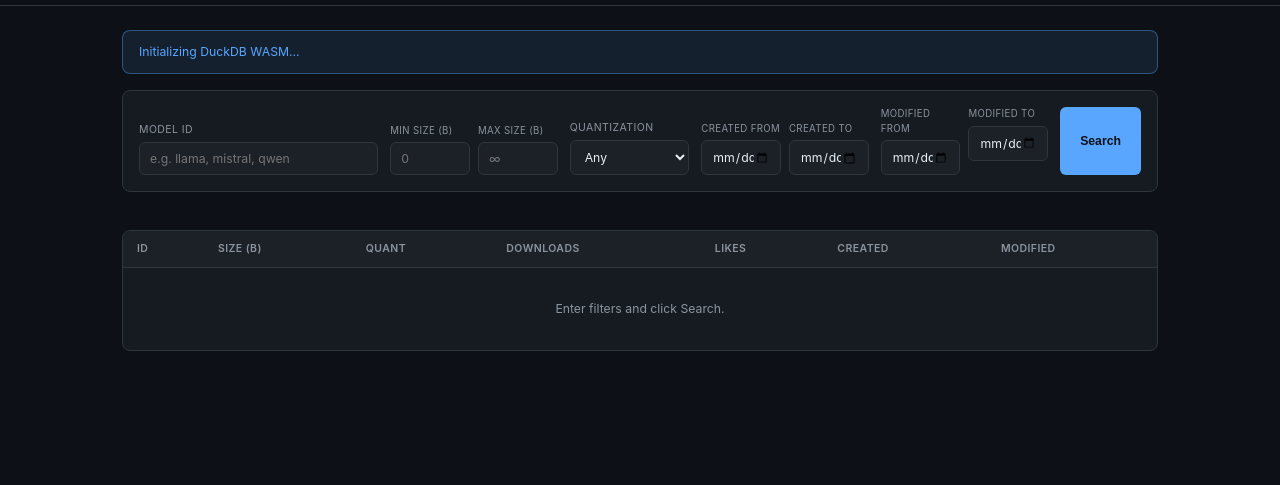
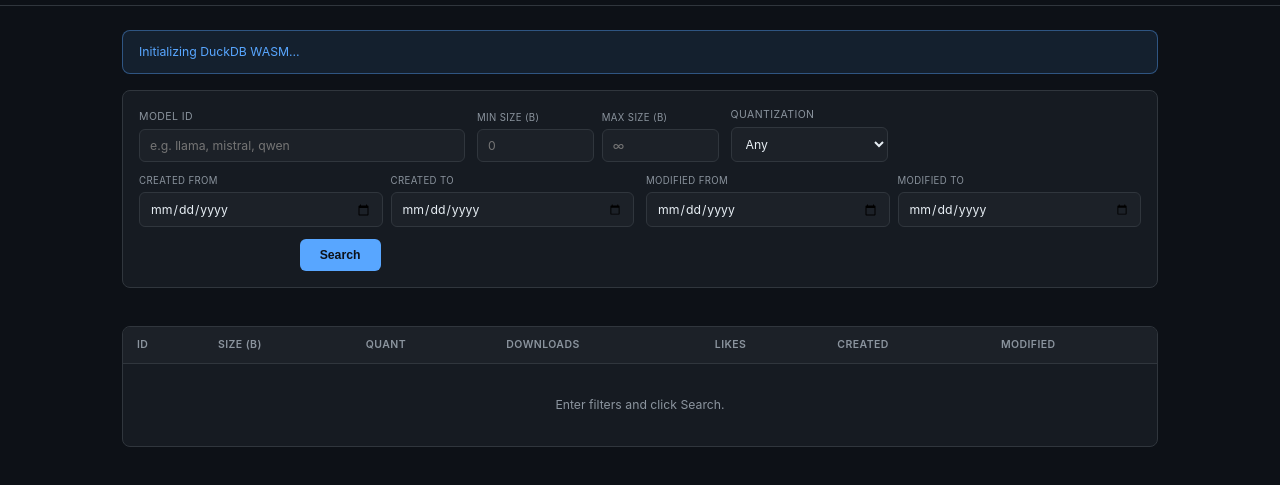
Before and after one commit to amagyar/hf-indexer, a plain HTML site: page frontend/index.html in a window 1280 px wide. Shown: the part 81-566 px from the top of the page. Drawn offline with Linux system fonts and the light colour scheme.

Commit message:
fix: 2-row desktop filter layout to stop inputs squishing
Switch to a 12-column grid with explicit spans so desktop shows a clean
2-row layout (ID/Size/Quant/Search on row 1, Created and Modified pairs on
row 2) instead of cramming every field into one squished line. Mobile
keeps the stacked single-column view with each pair's inputs side by side.

```diff
--- a/frontend/index.html
+++ b/frontend/index.html
@@ -26,7 +26,7 @@
         <input id="f-id" name="id" type="search" placeholder="e.g. llama, mistral, qwen" autocomplete="off" />
       </div>
 
-      <div class="field-pair">
+      <div class="field-pair pair-size">
         <div class="field">
           <label for="f-min-size">Min size (B)</label>
           <input id="f-min-size" name="min_size" type="number" min="0" step="0.1" placeholder="0" />
@@ -49,7 +49,7 @@
         </select>
       </div>
 
-      <div class="field-pair">
+      <div class="field-pair pair-created">
         <div class="field">
           <label for="f-created-from">Created from</label>
           <input id="f-created-from" name="created_from" type="date" />
@@ -60,7 +60,7 @@
         </div>
       </div>
 
-      <div class="field-pair">
+      <div class="field-pair pair-modified">
         <div class="field">
           <label for="f-modified-from">Modified from</label>
           <input id="f-modified-from" name="modified_from" type="date" />
--- a/frontend/styles.css
+++ b/frontend/styles.css
@@ -87,10 +87,12 @@ main {
 
 .hidden { display: none !important; }
 
-/* Filter form */
+/* Filter form: 12-col grid -> clean 2-row layout on desktop.
+   Row 1: Model ID | Size pair | Quant | Search
+   Row 2: Created pair | Modified pair                                   */
 #filter-form {
   display: grid;
-  grid-template-columns: 2fr 1.4fr 1fr 1.4fr 1.4fr auto;
+  grid-template-columns: repeat(12, 1fr);
   gap: 12px;
   align-items: end;
   padding: 16px;
@@ -98,6 +100,19 @@ main {
   border: 1px solid var(--border);
   border-radius: var(--radius);
   margin-bottom: 16px;
+}
+.field-id { grid-column: span 4; }
+.pair-size { grid-column: span 3; }
+.field-quant { grid-column: span 2; }
+.pair-created { grid-column: span 6; }
+.pair-modified { grid-column: span 6; }
+.actions {
+  grid-column: span 3;
+  display: flex;
+  flex-direction: row;
+  justify-content: flex-end;
+  align-items: end;
+  align-self: stretch;
 }
 
 .field {
@@ -139,10 +154,6 @@ main {
 .field input:focus, .field select:focus {
   outline: 2px solid var(--accent);
   outline-offset: -1px;
-}
-
-.actions {
-  align-self: stretch;
 }
 
 button#search-btn {
@@ -231,9 +242,11 @@ tbody tr:hover td { background: rgba(88, 166, 255, 0.06); }
 .cell-date { color: var(--text-muted); font-size: 0.8125rem; }
 
 @media (max-width: 1100px) {
-  /* Stack the form groups vertically; each from/to pair stays together
-     because .field-pair is a self-contained 2-column sub-grid. */
+  /* Stack every group full-width; each .field-pair keeps its two inputs
+     side by side (it is a self-contained 2-col sub-grid). */
   #filter-form { grid-template-columns: 1fr; }
-  .field-pair { grid-template-columns: 1fr 1fr; }
+  .field-id, .pair-size, .field-quant,
+  .pair-created, .pair-modified, .actions { grid-column: 1 / -1; }
+  .actions { justify-content: stretch; }
   #search-btn { width: 100%; }
 }
```
